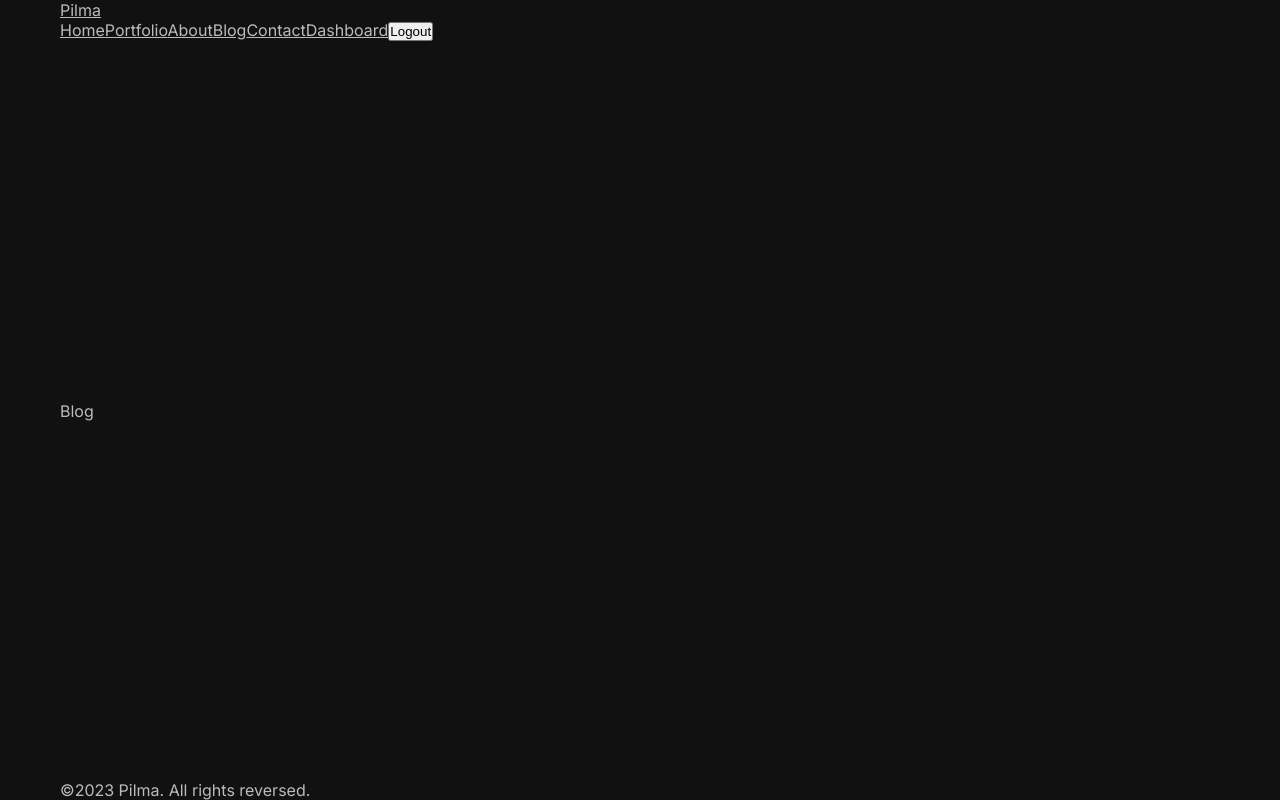
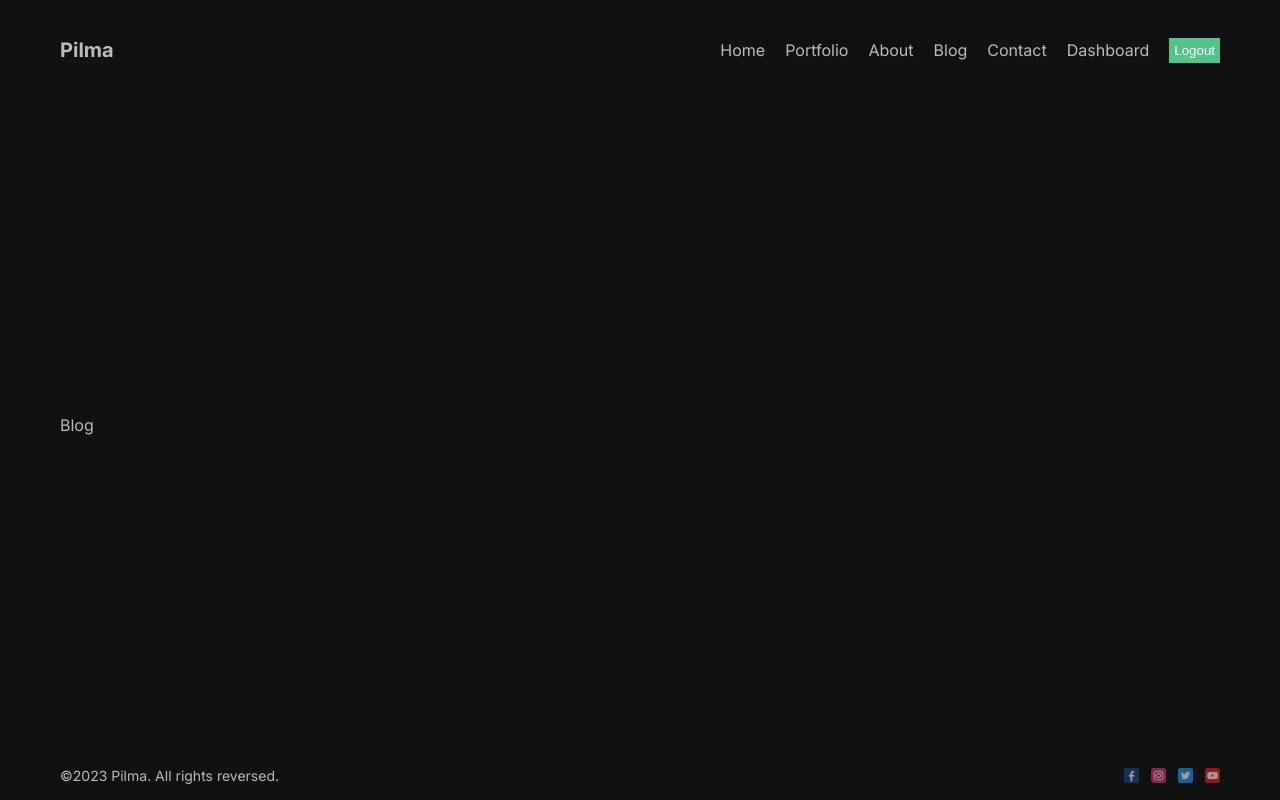
Before and after one commit to kanishkasd/nextJsBlog, a Next.js app: page /blog in a window 1280 px wide. Built offline with nearby package versions, Linux system fonts and the light colour scheme.

Commit message:
adding styles

```diff
--- a/src/app/about/page.module.css
+++ b/src/app/about/page.module.css
@@ -1,3 +1,2 @@
 .container {
-  background-color: white;
 }
--- a/src/app/globals.css
+++ b/src/app/globals.css
@@ -13,7 +13,7 @@ body {
 }
 
 a {
-  text-decoration: null;
+  text-decoration: none;
   color: inherit;
 }
 .container {
--- a/src/components/footer/Footer.jsx
+++ b/src/components/footer/Footer.jsx
@@ -1,8 +1,44 @@
 import React from "react";
 import styles from "./footer.module.css";
+import Image from "next/image";
 
 const Footer = () => {
-  return <div>©2023 Pilma. All rights reversed. </div>;
+  return (
+    <div className={styles.container}>
+      <div>©2023 Pilma. All rights reversed.</div>
+
+      <div className={styles.social}>
+        <Image
+          src="/1.png"
+          width={15}
+          height={15}
+          className={styles.icon}
+          alt="facebook image"
+        />
+        <Image
+          src="/2.png"
+          width={15}
+          height={15}
+          className={styles.icon}
+          alt="facebook image"
+        />
+        <Image
+          src="/3.png"
+          width={15}
+          height={15}
+          className={styles.icon}
+          alt="facebook image"
+        />
+        <Image
+          src="/4.png"
+          width={15}
+          height={15}
+          className={styles.icon}
+          alt="facebook image"
+        />
+      </div>
+    </div>
+  );
 };
 
 export default Footer;
--- a/src/components/footer/footer.module.css
+++ b/src/components/footer/footer.module.css
@@ -1,2 +1,18 @@
 .container {
+  display: flex;
+  height: 50px;
+  align-items: center;
+  justify-content: space-between;
+  font-size: 14px;
 }
+
+.social {
+  display: flex;
+  align-items: center;
+  gap: 12px;
+}
+
+.icon {
+  opacity: 0.6;
+  cursor: pointer;
+}
--- a/src/components/navbar/Navbar.jsx
+++ b/src/components/navbar/Navbar.jsx
@@ -48,7 +48,7 @@ const Navbar = () => {
             {link.title}
           </Link>
         ))}
-        <button>Logout</button>
+        <button className={styles.logout}>Logout</button>
       </div>
     </div>
   );
--- a/src/components/navbar/navbar.module.css
+++ b/src/components/navbar/navbar.module.css
@@ -1,2 +1,25 @@
 .container {
+  height: 100px;
+  display: flex;
+  justify-content: space-between;
+  align-items: center;
 }
+
+.logo {
+  font-weight: bold;
+  font-size: 20px;
+}
+
+.links {
+  display: flex;
+  gap: 20px;
+  align-items: center;
+}
+
+.logout {
+  background-color: #53c28b;
+  border: none;
+  padding: 5px;
+  color: white;
+  cursor: pointer;
+}
```
